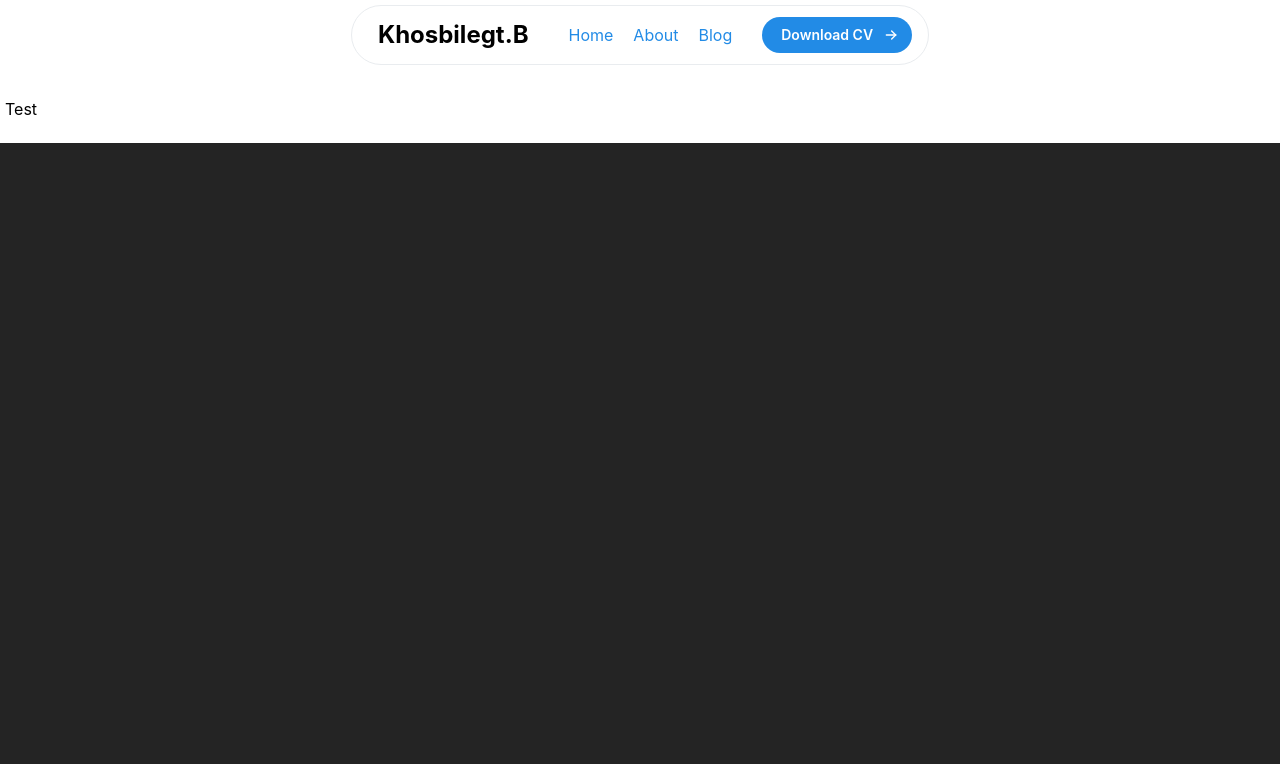
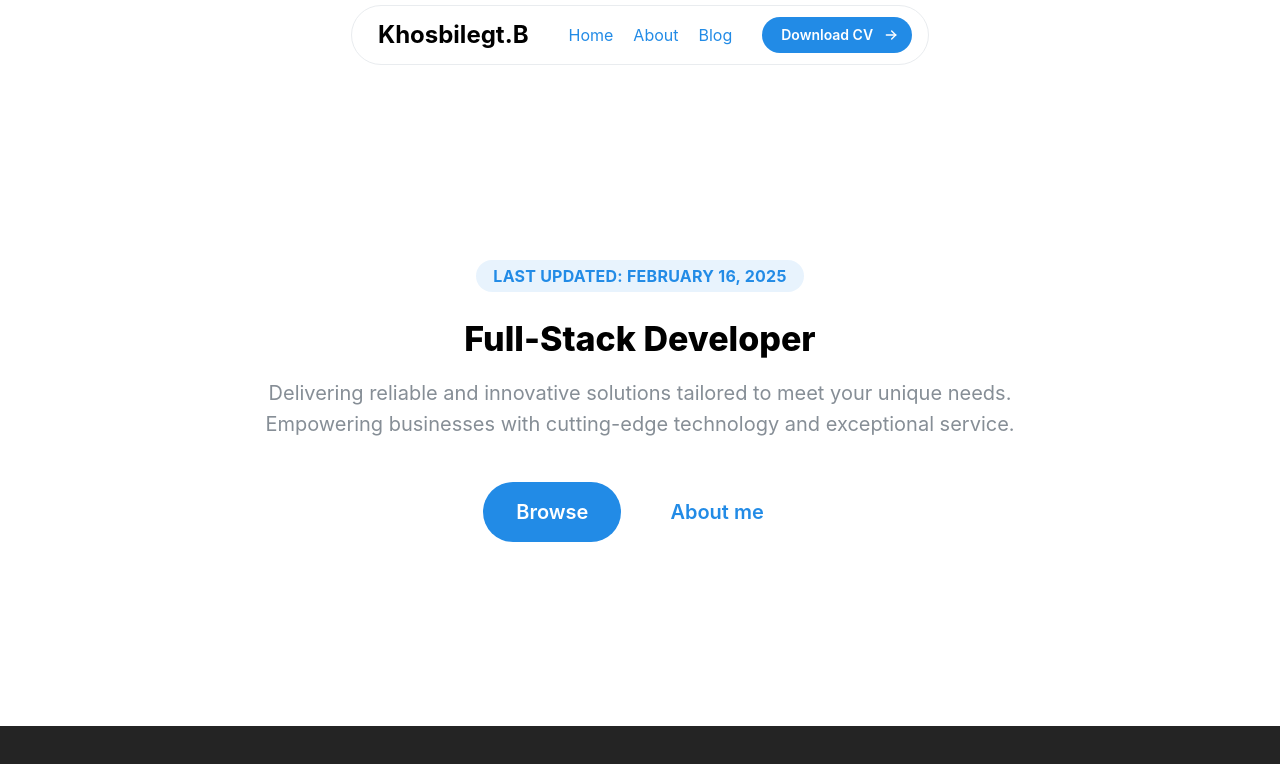
Before and after one commit to khosbilegt/portfolio-web, a React (Vite) app: page / in a window 1280 px wide. Shown: the top 764 px of the page. Built offline with nearby package versions, Linux system fonts and the light colour scheme.

Commit message:
added hero

```diff
--- a/package.json
+++ b/package.json
@@ -13,6 +13,7 @@
     "@mantine/core": "^7.15.3",
     "@mantine/hooks": "^7.15.3",
     "@tabler/icons-react": "^3.28.1",
+    "clsx": "^2.1.1",
     "motion": "^12.4.3",
     "react": "^18.3.1",
     "react-dom": "^18.3.1",
--- a/src/assets/index.tsx
+++ b/src/assets/index.tsx
@@ -1,3 +1,4 @@
 import AvatarImage from "./avatar.png";
+import HeroImage from "./hero.png";
 
-export { AvatarImage };
+export { AvatarImage, HeroImage };
--- /dev/null
+++ b/src/components/JumboTitle.module.css
@@ -0,0 +1,19 @@
+.xl {
+  font-size: clamp(rem(54px), calc(3rem + 5vw), rem(120px));
+}
+
+.lg {
+  font-size: clamp(rem(48px), calc(2.5rem + 4vw), rem(90px));
+}
+
+.md {
+  font-size: clamp(rem(42px), calc(2rem + 3vw), rem(70px));
+}
+
+.sm {
+  font-size: clamp(rem(38px), calc(1.75rem + 2vw), rem(55px));
+}
+
+.xs {
+  font-size: clamp(rem(34px), calc(1.5rem + 1.5vw), rem(45px));
+}
--- /dev/null
+++ b/src/components/JumboTitle.tsx
@@ -0,0 +1,46 @@
+import { type MantineFontSize, Title, type TitleProps } from "@mantine/core";
+import clsx from "clsx";
+import classes from "./JumboTitle.module.css";
+
+export type JumboTitleOrder = 1 | 2 | 3 | 4 | 5;
+
+const FONT_WEIGHT_MAP: Record<MantineFontSize, number> = {
+  xl: 800,
+  lg: 800,
+  md: 700,
+  sm: 600,
+  xs: 500,
+};
+
+type Props = Omit<TitleProps, "order"> & {
+  /**
+   * The order of the title.
+   * e.g. order={1} will render an h1 .
+   * @default 1
+   */
+  order?: JumboTitleOrder;
+
+  /**
+   * The font size of the title.
+   * @default 'xl'
+   */
+  fz?: MantineFontSize;
+};
+
+export const JumboTitle = ({
+  className,
+  children,
+  order = 1,
+  fz = "xl",
+  ...otherProps
+}: Props) => (
+  <Title
+    fw={FONT_WEIGHT_MAP[fz]}
+    className={clsx(classes[fz], className)}
+    lh={1}
+    order={order}
+    {...otherProps}
+  >
+    {children}
+  </Title>
+);
--- /dev/null
+++ b/src/features/home/components/Hero.module.css
@@ -0,0 +1,4 @@
+.cta {
+  background-color: light-dark(var(--mantine-color-black), var(--mantine-color-white));
+  color: light-dark(var(--mantine-color-white), var(--mantine-color-black));
+}
--- /dev/null
+++ b/src/features/home/components/Hero.tsx
@@ -0,0 +1,99 @@
+import { JumboTitle } from "../../../components/JumboTitle";
+import { Badge, Button, Container, Flex, Stack, Text } from "@mantine/core";
+import { motion } from "motion/react";
+import classes from "./Hero.module.css";
+
+export const Hero = () => (
+  <Container
+    bg="var(--mantine-color-body)"
+    h={"80vh"}
+    px={0}
+    py={{
+      base: "calc(var(--mantine-spacing-lg) * 4)",
+      xs: "calc(var(--mantine-spacing-lg) * 5)",
+      lg: "calc(var(--mantine-spacing-lg) * 6)",
+    }}
+    fluid
+    style={{ display: "flex" }}
+  >
+    <Container size="md" px={0} style={{ alignSelf: "center" }}>
+      <Stack align="center" gap="xs">
+        <motion.div
+          initial={{ opacity: 0.0 }}
+          transition={{ duration: 0.8, ease: "easeInOut" }}
+          viewport={{ once: true }}
+          whileInView={{ opacity: 1 }}
+        >
+          <Badge variant="light" size="xl" mb="lg">
+            Last updated: February 16, 2025
+          </Badge>
+        </motion.div>
+        <motion.div
+          initial={{ opacity: 0.0, y: 40 }}
+          whileInView={{ opacity: 1, y: 0 }}
+          transition={{ duration: 0.8, ease: "easeInOut" }}
+          viewport={{ once: true }}
+        >
+          <JumboTitle
+            order={1}
+            fz="lg"
+            ta="center"
+            style={{ textWrap: "balance" }}
+            mb="sm"
+          >
+            Full-Stack Developer
+          </JumboTitle>
+        </motion.div>
+        <motion.div
+          initial={{ opacity: 0.0 }}
+          whileInView={{ opacity: 1 }}
+          transition={{ duration: 0.8, delay: 0.4, ease: "easeInOut" }}
+          viewport={{ once: true }}
+        >
+          <Text
+            c="dimmed"
+            fz="xl"
+            ta="center"
+            mb="xl"
+            style={{ textWrap: "balance" }}
+          >
+            Delivering reliable and innovative solutions tailored to meet your
+            unique needs. Empowering businesses with cutting-edge technology and
+            exceptional service.
+          </Text>
+        </motion.div>
+        <motion.div
+          initial={{ opacity: 0.0, y: 40 }}
+          whileInView={{ opacity: 1, y: 0 }}
+          transition={{ duration: 0.8, delay: 0.6, ease: "easeInOut" }}
+          viewport={{ once: true }}
+        >
+          <Flex gap={"md"}>
+            <motion.div whileHover={{ scale: 1.1 }}>
+              <Button
+                component={"a"}
+                href="#"
+                radius="xl"
+                size="xl"
+                className={classes.cta}
+              >
+                Browse
+              </Button>
+            </motion.div>
+            <motion.div whileHover={{ scale: 1.1 }}>
+              <Button
+                component={"a"}
+                href="#"
+                radius="xl"
+                size="xl"
+                variant="subtle"
+              >
+                About me
+              </Button>
+            </motion.div>
+          </Flex>
+        </motion.div>
+      </Stack>
+    </Container>
+  </Container>
+);
--- a/src/features/home/components/HomeCard.tsx
+++ /dev/null
@@ -1,5 +0,0 @@
-function HomeCard() {
-  return <div>HomeCard</div>;
-}
-
-export default HomeCard;
--- a/src/features/home/pages/Home.tsx
+++ b/src/features/home/pages/Home.tsx
@@ -1,5 +1,12 @@
+import { Stack } from "@mantine/core";
+import { Hero } from "../components/Hero";
+
 function Home() {
-  return <p>Test</p>;
+  return (
+    <Stack>
+      <Hero />
+    </Stack>
+  );
 }
 
 export default Home;
```
Also changed, not shown: 2 other files (tests, documents, lock files or other folders).
